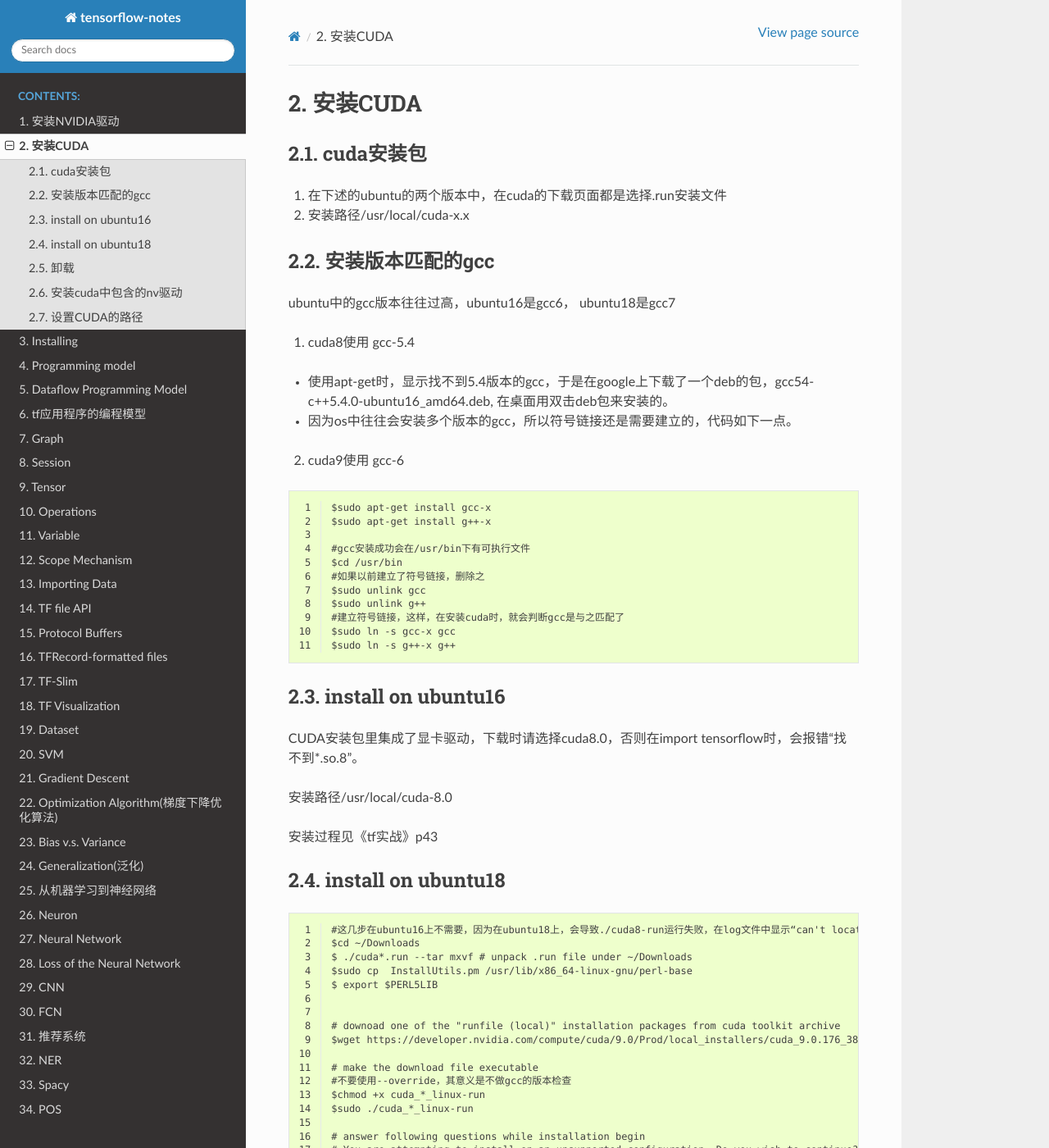
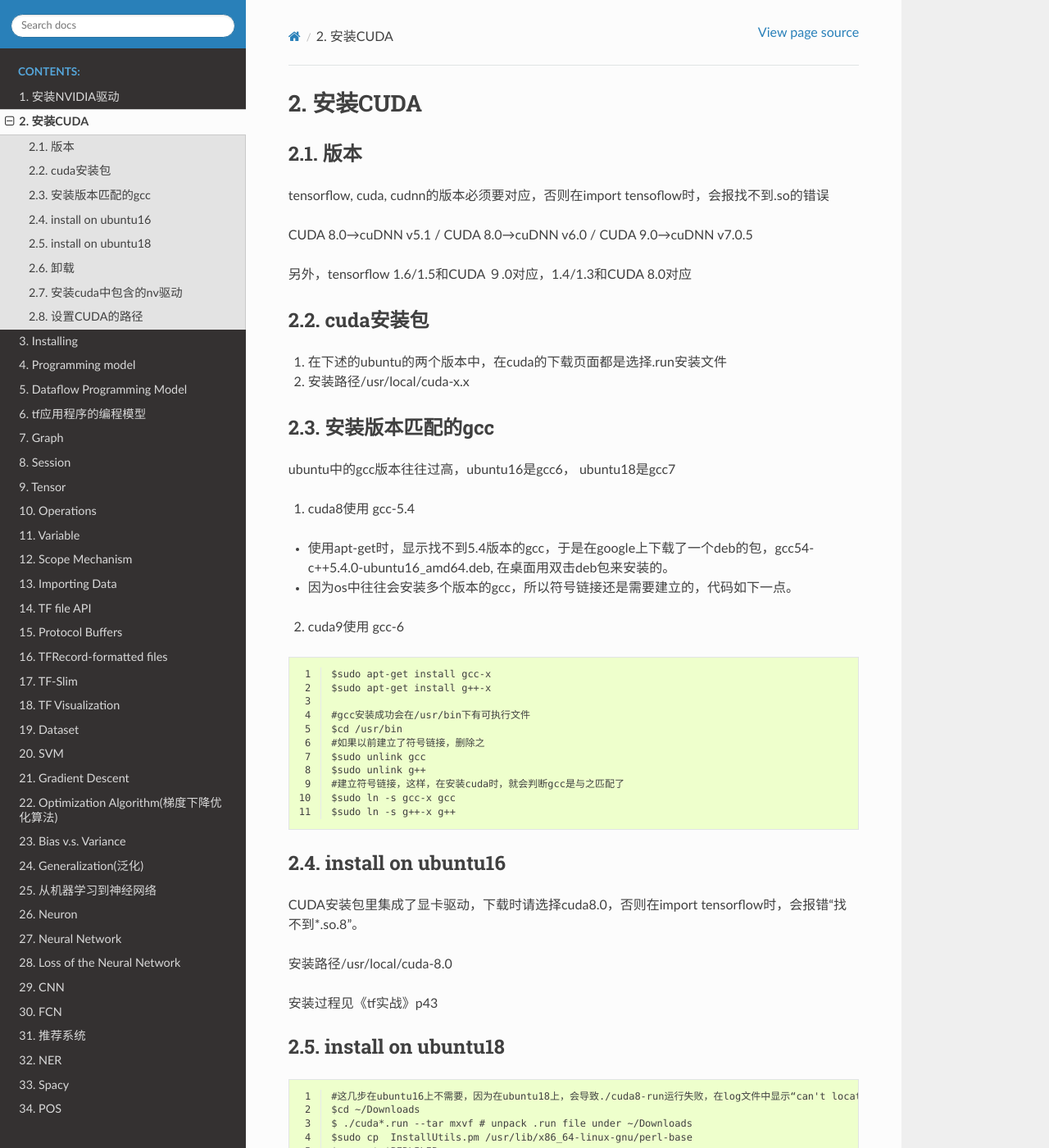
Before and after one commit to yiwenliu/tensorflow-notes, a Sphinx documentation site: the page built from source/cuda.rst, in a window 1280 px wide and 1400 px high. Shown: the whole window at 82% size. Built offline with Sphinx 7.4.7 and the Read the Docs theme 2.0.0, drawn with Linux system fonts in a browser that asks for light colours; some of the changed text lies outside the part shown.

Commit message:
20190321

```diff
--- a/source/cuda.rst
+++ b/source/cuda.rst
@@ -1,5 +1,12 @@
 安装CUDA
 ----------------------------
+版本
+^^^^^^
+tensorflow, cuda, cudnn的版本必须要对应，否则在import tensoflow时，会报找不到.so的错误
+
+CUDA 8.0→cuDNN v5.1 / CUDA 8.0→cuDNN v6.0 / CUDA 9.0→cuDNN v7.0.5
+
+另外，tensorflow 1.6/1.5和CUDA ９.0对应，1.4/1.3和CUDA 8.0对应
 
 cuda安装包
 ^^^^^^^^^^^^^
```
